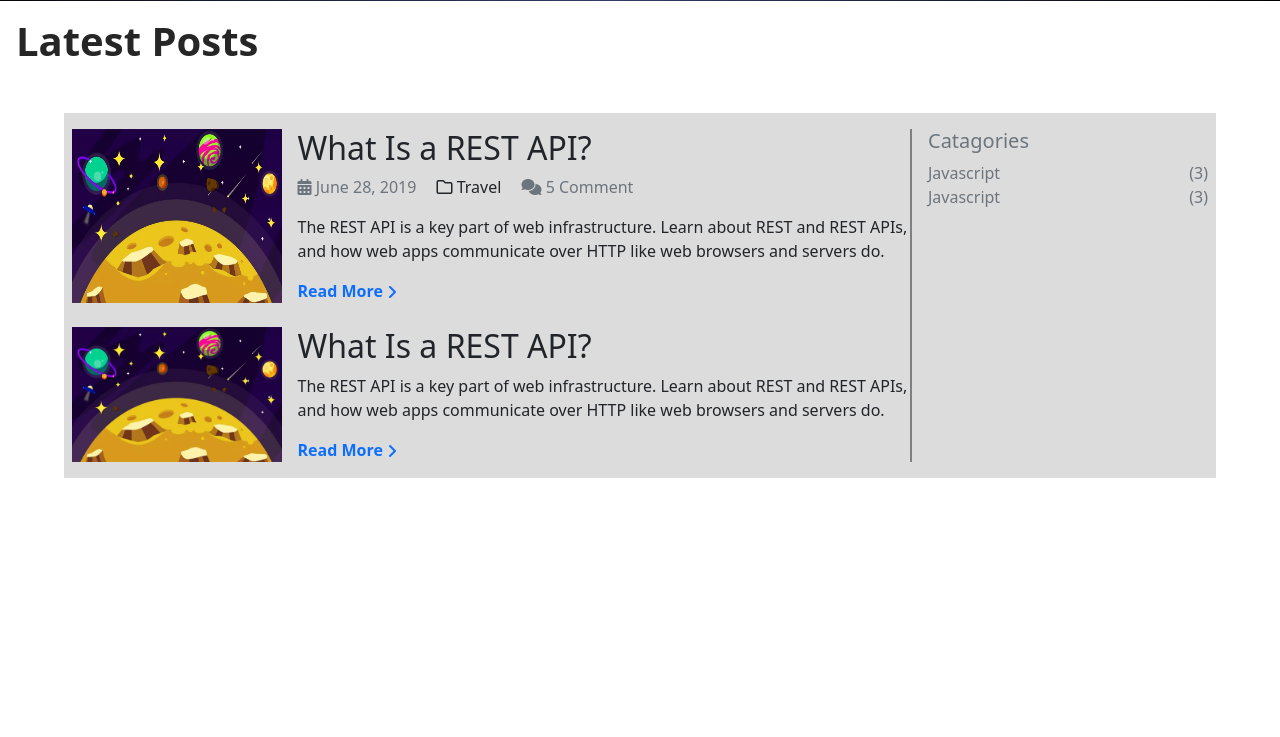
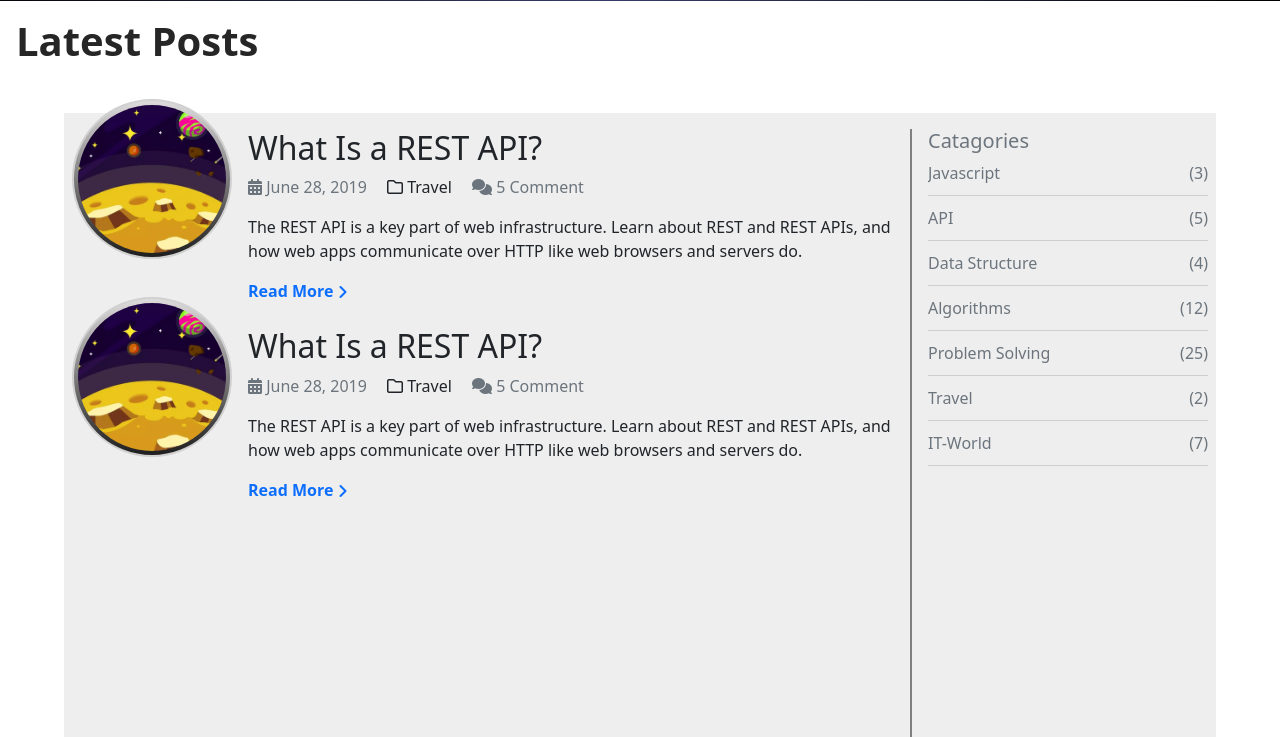
Before and after one commit to MohammadRakib1e18/blog-site, a plain HTML site: page index.html in a window 1280 px wide. Shown: the part 63-800 px from the top of the page. Drawn offline with nearby package versions, Linux system fonts and the light colour scheme.

Commit message:
added img position

```diff
--- a/index.html
+++ b/index.html
@@ -101,7 +101,7 @@
 
             <section class="post-bar">
                 <article class="d-md-flex mb-4 gap-3">
-                    <img src="images/latest-post/recent1.webp" class="w-25 img-fluid" alt="">
+                    <img src="images/latest-post/recent1.webp" alt="">
                     <div class="description">
                         <h2>What Is a REST API?</h2>
                         <p class="">
@@ -113,25 +113,52 @@
                         <a class="fw-semibold text-decoration-none d-flex align-items-end gap-1" href=""><span class="">Read More </span><i class="read-more-icons fas fa-angle-right "></i></a>
                     </div>
                 </article>
-                <article class="d-md-flex gap-3">
-                    <img src="images/latest-post/recent1.webp" class="w-25 img-fluid" alt="">
+                <article class="d-md-flex mb-4 gap-3">
+                    <img src="images/latest-post/recent1.webp" alt="">
                     <div class="description">
                         <h2>What Is a REST API?</h2>
+                        <p class="">
+                            <span class="text-muted me-3"><i class="fas fa-calendar-alt"></i> June 28, 2019</span>
+                            <span><i class="far fa-folder"></i> Travel</span>
+                            <span class="text-muted ms-3"><i class="fas fa-comments"></i> 5 Comment</span>
+                        </p>
                         <p>The REST API is a key part of web infrastructure. Learn about REST and REST APIs, and how web apps communicate over HTTP like web browsers and servers do.</p>
                         <a class="fw-semibold text-decoration-none d-flex align-items-end gap-1" href=""><span class="">Read More </span><i class="read-more-icons fas fa-angle-right "></i></a>
                     </div>
                 </article>
+
+
             </section>
             <aside class="side-bar">
                 <h5 class="text-muted">Catagories</h5>
-                <ul class="list-unstyled text-secondary">
+                <ul class="catagories list-unstyled text-secondary">
                     <li class="w-100 d-flex justify-content-between">
                         <span>Javascript</span>
                         <span>(3)</span>
                     </li>
                     <li class="d-flex justify-content-between">
-                        <span>Javascript</span>
-                        <span>(3)</span>
+                        <span>API</span>
+                        <span>(5)</span>
+                    </li>
+                    <li class="d-flex justify-content-between">
+                        <span>Data Structure</span>
+                        <span>(4)</span>
+                    </li>
+                    <li class="d-flex justify-content-between">
+                        <span>Algorithms</span>
+                        <span>(12)</span>
+                    </li>
+                    <li class="d-flex justify-content-between">
+                        <span>Problem Solving</span>
+                        <span>(25)</span>
+                    </li>
+                    <li class="d-flex justify-content-between">
+                        <span>Travel</span>
+                        <span>(2)</span>
+                    </li>
+                    <li class="d-flex justify-content-between">
+                        <span>IT-World</span>
+                        <span>(7)</span>
                     </li>
                 </ul>
             </aside>
--- a/style.css
+++ b/style.css
@@ -22,19 +22,40 @@ nav img {
     color: #262626;
 }
 
-main{
+main {
     width: 90%;
-    background-color: gainsboro;
+    background-color: rgba(0, 0, 0, 0.068);
 }
 
-.post-bar{
+.post-bar {
     width: 75%;
     border-right: 2px solid gray;
 }
-.side-bar{
+
+.side-bar {
     width: 25%;
+    height: 100vh;
+    overflow-y: auto;
 }
 
-.read-more-icons{
+article img {
+    width: 160px;
+    height: 160px;
+    border-radius: 50%;
+    object-fit: cover;
+    padding:4px;
+    background-image: linear-gradient(rgb(221, 219, 219), rgb(31, 30, 30));
+    border:2px solid rgb(209, 209, 209);
+    position: relative;
+    top:-30px;
+}
+
+.read-more-icons {
     margin-bottom: 3px;
 }
+
+.catagories li {
+    margin-bottom: 10px;
+    padding-bottom: 10px;
+    border-bottom: 1px solid rgba(44, 43, 43, 0.164);
+}
```
